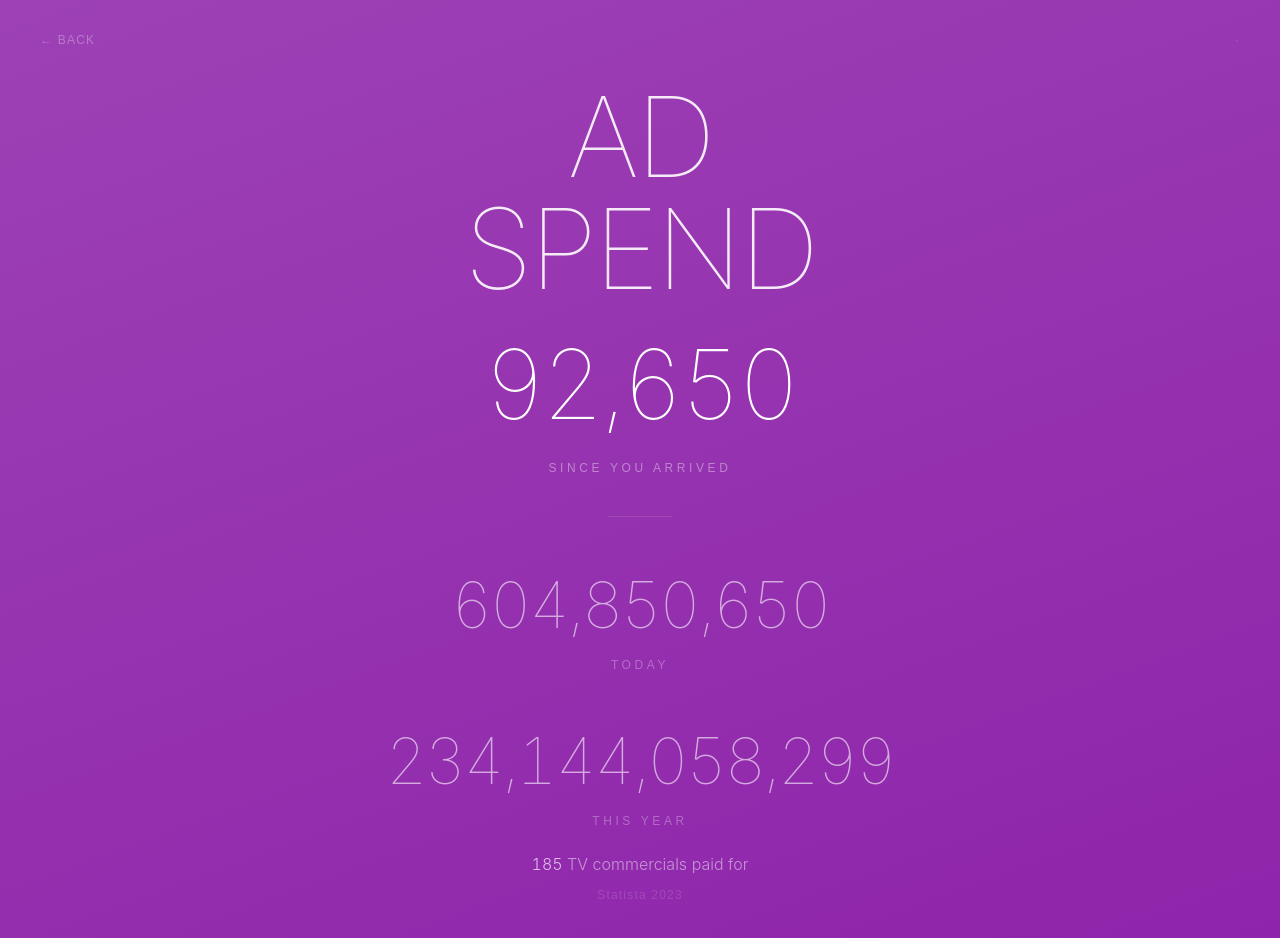
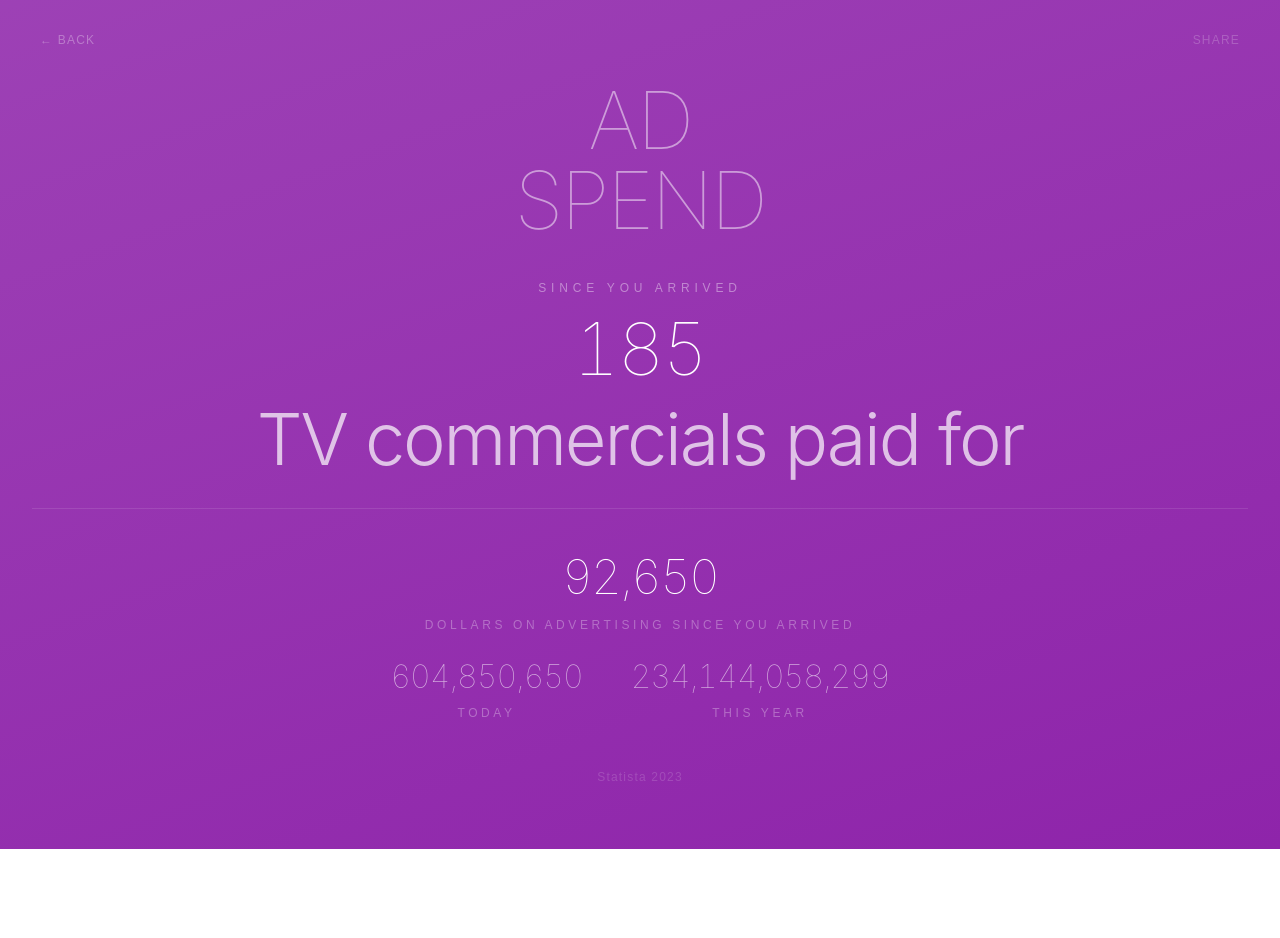
Before and after one commit to graciadavid/onesecond, a Next.js app: page /brand/ad-spend in a window 1280 px wide. Shown: the top 938 px of the page. After the commit the page ends 849 px from the top, so only its background shows below. Built offline with nearby package versions, Linux system fonts and the light colour scheme.

Commit message:
absurd sentence as hero content

```diff
--- a/app/brand/[slug]/page.tsx
+++ b/app/brand/[slug]/page.tsx
@@ -4,6 +4,15 @@ import { useEffect, useState, useRef } from "react"
 import { brands } from "@/lib/brands"
 import Link from "next/link"
 import { use } from "react"
+
+function getTextColor(bgColor: string): string {
+  const hex = bgColor.replace('#', '')
+  const r = parseInt(hex.substr(0, 2), 16)
+  const g = parseInt(hex.substr(2, 2), 16)
+  const b = parseInt(hex.substr(4, 2), 16)
+  const luminance = (0.299 * r + 0.587 * g + 0.114 * b) / 255
+  return luminance > 0.6 ? '#1a1a1a' : '#ffffff'
+}
 
 export default function BrandPage({ params }: { params: Promise<{ slug: string }> }) {
   const { slug } = use(params)
@@ -35,6 +44,7 @@ export default function BrandPage({ params }: { params: Promise<{ slug: string }
   const today = Math.floor((todayOffset.current() + elapsed) * brand.perSecond)
   const thisYear = Math.floor((yearOffset.current() + elapsed) * brand.perSecond)
   const absurdCount = Math.max(1, Math.floor(fromEntry / brand.absurdDivisor))
+  const tc = getTextColor(brand.bgColor)
 
   const handleShare = () => {
     const url = typeof window !== "undefined" ? window.location.href : ""
@@ -55,28 +65,26 @@ export default function BrandPage({ params }: { params: Promise<{ slug: string }
       className="min-h-screen flex flex-col"
       style={{ background: `linear-gradient(160deg, ${brand.bgColor}dd 0%, ${brand.bgColor} 100%)` }}
     >
-     {/* Header minimalista */}
+      {/* Header */}
       <header className="flex items-center justify-between px-6 pt-12 pb-2 md:px-10 md:pt-8">
-       <Link href="/" className="text-white/30 text-xs tracking-widest uppercase font-light">← Back</Link>
-       <button
-         onClick={handleShare}
-         className="text-white/20 text-xs tracking-widest uppercase font-light"
-       >
-         {copied ? "✓" : "·"}
+        <Link href="/" style={{ color: tc, opacity: 0.3 }} className="text-xs tracking-widest uppercase font-light hover:opacity-60 transition-opacity">← Back</Link>
+        <button onClick={handleShare} style={{ color: tc, opacity: 0.2 }} className="text-xs tracking-widest uppercase font-light hover:opacity-50 transition-opacity">
+          {copied ? "✓" : "Share"}
         </button>
       </header>
 
-     {/* Nombre en grande centrado */}
-     <section className="flex flex-col items-center justify-center px-8 pt-6 pb-2">
+      {/* Nombre */}
+      <section className="flex flex-col items-center justify-center px-8 pt-6 pb-4">
         {nameParts.map((part, i) => (
           <p
             key={i}
-           className="text-white text-center leading-none font-thin"
+            className="text-center leading-none font-thin"
             style={{
-             fontSize: "clamp(2.5rem, 12vw, 7rem)",
+              fontSize: "clamp(2rem, 10vw, 5rem)",
               fontFamily: "-apple-system, 'SF Pro Display', BlinkMacSystemFont, sans-serif",
               letterSpacing: "-0.03em",
-             opacity: 0.9
+              color: tc,
+              opacity: 0.5
             }}
           >
             {part}
@@ -84,71 +92,57 @@ export default function BrandPage({ params }: { params: Promise<{ slug: string }
         ))}
       </section>
 
-     {/* Tres contadores centrados */}
-     <section className="flex-1 flex flex-col items-center justify-center px-8 gap-8 md:gap-10">
-
-       {/* Arrived */}
-       <div className="flex flex-col items-center gap-1">
+      {/* FRASE ABSURDA — protagonista */}
+      <section className="flex flex-col items-center justify-center px-8 py-6 text-center gap-2">
+        <p style={{ color: tc, opacity: 0.4 }} className="text-xs tracking-[0.4em] uppercase">Since you arrived</p>
         <p
-           className="tabular-nums font-thin text-white text-center"
+          className="leading-tight font-light text-center"
           style={{
-             fontSize: "clamp(2.5rem, 12vw, 6rem)",
-             letterSpacing: "-0.04em",
-             fontFamily: "-apple-system, 'SF Pro Display', BlinkMacSystemFont, sans-serif"
+            fontSize: "clamp(2rem, 8vw, 4.5rem)",
+            fontFamily: "-apple-system, 'SF Pro Display', BlinkMacSystemFont, sans-serif",
+            letterSpacing: "-0.03em",
+            color: tc,
           }}
         >
+          <span className="tabular-nums font-thin">{absurdCount.toLocaleString("en-US")}</span>
+          <br />
+          <span style={{ opacity: 0.7 }}>{brand.absurdUnit}</span>
+        </p>
+      </section>
+
+      <div className="mx-8 h-px" style={{ background: tc, opacity: 0.1 }} />
+
+      {/* Contadores secundarios */}
+      <section className="flex flex-col items-center px-8 py-8 gap-5">
+        <div className="flex flex-col items-center gap-1">
+          <p className="tabular-nums font-thin text-center"
+            style={{ fontSize: "clamp(1.6rem, 6vw, 3rem)", letterSpacing: "-0.04em", fontFamily: "-apple-system, 'SF Pro Display', BlinkMacSystemFont, sans-serif", color: tc }}>
             {fromEntry.toLocaleString("en-US")}
           </p>
-         <p className="text-white/40 text-xs tracking-[0.3em] uppercase">since you arrived</p>
+          <p style={{ color: tc, opacity: 0.3 }} className="text-xs tracking-[0.3em] uppercase">{brand.unit} since you arrived</p>
         </div>
 
-       <div className="h-px bg-white/10 w-16" />
-
-       {/* Today */}
+        <div className="flex gap-12">
           <div className="flex flex-col items-center gap-1">
-         <p
-           className="tabular-nums font-thin text-white/60 text-center"
-           style={{
-             fontSize: "clamp(1.8rem, 8vw, 4rem)",
-             letterSpacing: "-0.04em",
-             fontFamily: "-apple-system, 'SF Pro Display', BlinkMacSystemFont, sans-serif"
-           }}
-         >
+            <p className="tabular-nums font-thin text-center"
+              style={{ fontSize: "clamp(1.2rem, 4vw, 2rem)", letterSpacing: "-0.03em", fontFamily: "-apple-system, 'SF Pro Display', BlinkMacSystemFont, sans-serif", color: tc, opacity: 0.6 }}>
               {today.toLocaleString("en-US")}
             </p>
-         <p className="text-white/30 text-xs tracking-[0.3em] uppercase">today</p>
+            <p style={{ color: tc, opacity: 0.3 }} className="text-xs tracking-[0.3em] uppercase">today</p>
           </div>
 
-       {/* This year */}
           <div className="flex flex-col items-center gap-1">
-         <p
-           className="tabular-nums font-thin text-white/60 text-center"
-           style={{
-             fontSize: "clamp(1.8rem, 8vw, 4rem)",
-             letterSpacing: "-0.04em",
-             fontFamily: "-apple-system, 'SF Pro Display', BlinkMacSystemFont, sans-serif"
-           }}
-         >
+            <p className="tabular-nums font-thin text-center"
+              style={{ fontSize: "clamp(1.2rem, 4vw, 2rem)", letterSpacing: "-0.03em", fontFamily: "-apple-system, 'SF Pro Display', BlinkMacSystemFont, sans-serif", color: tc, opacity: 0.6 }}>
               {thisYear.toLocaleString("en-US")}
             </p>
-         <p className="text-white/30 text-xs tracking-[0.3em] uppercase">this year</p>
+            <p style={{ color: tc, opacity: 0.3 }} className="text-xs tracking-[0.3em] uppercase">this year</p>
           </div>
-
+        </div>
       </section>
 
-     {/* Absurdo y fuente abajo */}
-     <footer className="px-8 pb-16 pt-6 md:pb-10 flex flex-col items-center gap-3 text-center">
-       <p
-         className="text-white/50 font-light leading-snug"
-         style={{
-           fontSize: "clamp(0.8rem, 2.5vw, 1rem)",
-           fontFamily: "-apple-system, 'SF Pro Display', BlinkMacSystemFont, sans-serif"
-         }}
-       >
-         <span className="tabular-nums text-white/70">{absurdCount.toLocaleString("en-US")}</span>
-         {" "}{brand.absurdUnit}
-       </p>
-       <p className="text-white/15 text-xs tracking-widest font-light">{brand.source}</p>
+      <footer className="px-8 pb-16 pt-4 text-center">
+        <p style={{ color: tc, opacity: 0.15 }} className="text-xs tracking-widest font-light">{brand.source}</p>
       </footer>
 
     </main>
```
Lines whose indentation alone changed are shown as unchanged.
